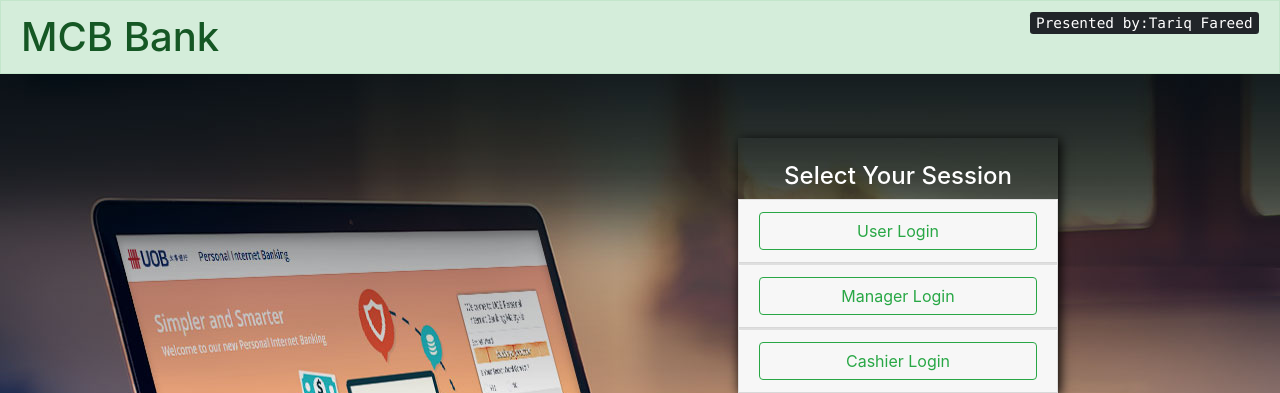
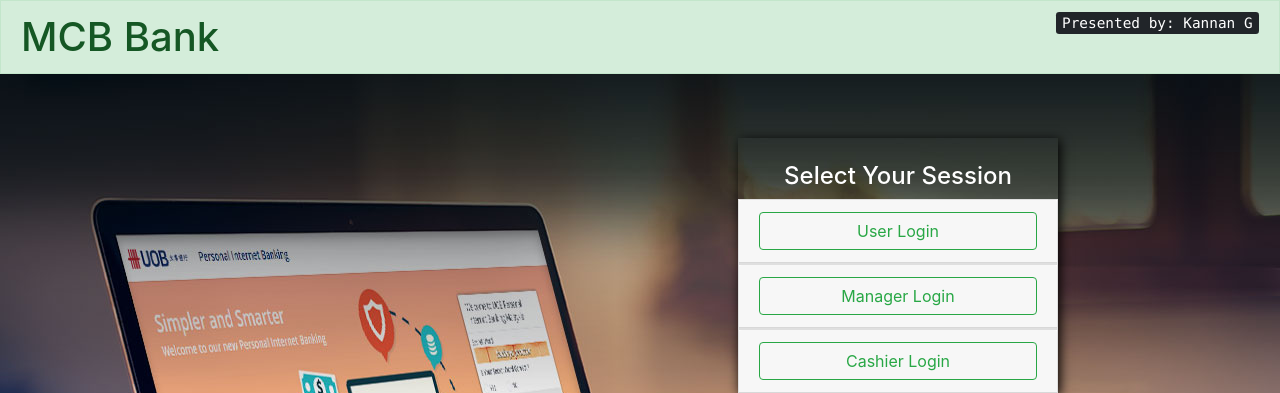
Before and after one commit to kannan-2002/Bank-management, a PHP site: page /login.php in a window 1280 px wide. Shown: the top 393 px of the page. Run offline with PHP 8.4, Linux system fonts and the light colour scheme.

Commit message:
login.php

```diff
--- a/login.php
+++ b/login.php
@@ -73,7 +73,7 @@
 	 ?>
 </head>
 <body style="background: url(images/bg-login2.jpg);background-size: 100%">
-<h1 class="alert alert-success rounded-0"><?php echo bankName; ?><small class="float-right text-muted" style="font-size: 12pt;"><kbd>Presented by:Tariq Fareed</kbd></small></h1>
+<h1 class="alert alert-success rounded-0"><?php echo bankName; ?><small class="float-right text-muted" style="font-size: 12pt;"><kbd>Presented by: Kannan G</kbd></small></h1>
 <br>
 <?php echo $error ?>
 <br>
```
